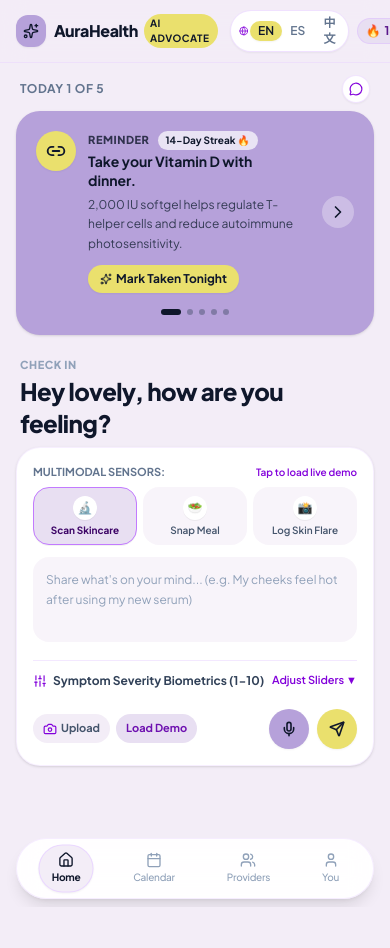
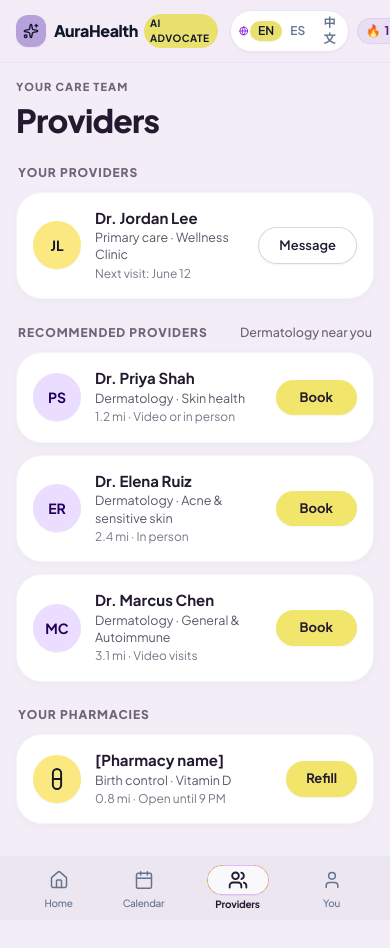
Before and after one commit to ashisin17/sheila, a React (Vite) app: page / in a window 390 px wide. Shown: the top 948 px of the page. Built offline with nearby package versions, Linux system fonts and the light colour scheme.

Commit message:
feat(providers): redesign Providers page to match care team & pharmacy specifications

```diff
--- a/src/App.tsx
+++ b/src/App.tsx
@@ -28,7 +28,7 @@ import { Sparkles, Wifi, Battery, Signal } from 'lucide-react';
 
 export default function App() {
   // Navigation & Preferences
-  const [activeTab, setActiveTab] = useState<TabType>('home');
+  const [activeTab, setActiveTab] = useState<TabType>('providers');
   const [language, setLanguage] = useState<Language>('en');
   const [viewMode, setViewMode] = useState<'simulator' | 'showcase'>('simulator');
 
--- a/src/components/BottomNav.tsx
+++ b/src/components/BottomNav.tsx
@@ -18,52 +18,63 @@ export const BottomNav: React.FC<BottomNavProps> = ({
 }) => {
   const t = TRANSLATIONS[language].tabs;
 
-  const tabs: Array<{ id: TabType; label: string; icon: React.ReactNode }> = [
+  const tabs: Array<{ id: TabType; label: string; icon: React.ComponentType<{ className?: string }> }> = [
     {
       id: 'home',
       label: t.home,
-      icon: <Home className="w-4 h-4" />,
+      icon: Home,
     },
     {
       id: 'calendar',
       label: t.calendar,
-      icon: <Calendar className="w-4 h-4" />,
+      icon: Calendar,
     },
     {
       id: 'providers',
       label: t.providers,
-      icon: <Users className="w-4 h-4" />,
+      icon: Users,
     },
     {
       id: 'you',
       label: t.you,
-      icon: <User className="w-4 h-4" />,
+      icon: User,
     },
   ];
 
   return (
-    <div className="w-full pb-2 pt-1 px-4">
-      <nav className="bg-white/95 backdrop-blur-md rounded-full shadow-lg border border-purple-100/80 px-2 py-1.5 flex items-center justify-around">
+    <nav className="w-full bg-[#ECE6F0] border-t border-slate-200/60 px-4 py-2 flex items-center justify-around">
       {tabs.map((tab) => {
         const isActive = activeTab === tab.id;
+        const IconComponent = tab.icon;
         return (
           <button
             key={tab.id}
             onClick={() => onTabChange(tab.id)}
-              className={`flex flex-col items-center justify-center py-1.5 px-3 rounded-full transition-all duration-200 ${
+            className="flex flex-col items-center justify-center transition-all group cursor-pointer"
+          >
+            <div
+              className={`flex items-center justify-center transition-all duration-150 ${
                 isActive
-                  ? 'bg-[#F3EDF7] text-slate-900 border border-purple-200/90 shadow-xs scale-102 font-bold'
-                  : 'text-slate-400 hover:text-slate-600 font-medium'
+                  ? 'border border-purple-300/90 rounded-full px-5 py-1 bg-white/70 shadow-2xs'
+                  : 'px-3 py-1'
               }`}
             >
-              <div className={`${isActive ? 'text-slate-900' : 'text-slate-400'}`}>
-                {tab.icon}
+              <IconComponent
+                className={`w-5 h-5 transition-colors ${
+                  isActive ? 'text-[#231A2F] stroke-[2.2]' : 'text-slate-500 hover:text-slate-800 stroke-[1.8]'
+                }`}
+              />
             </div>
-              <span className="text-[10px] mt-0.5 tracking-tight">{tab.label}</span>
+            <span
+              className={`text-[10px] mt-0.5 tracking-tight ${
+                isActive ? 'font-bold text-[#231A2F]' : 'font-medium text-slate-500'
+              }`}
+            >
+              {tab.label}
+            </span>
           </button>
         );
       })}
     </nav>
-    </div>
   );
 };
--- a/src/components/ProvidersTab.tsx
+++ b/src/components/ProvidersTab.tsx
@@ -1,29 +1,13 @@
 import React, { useState } from 'react';
-import {
-  Search,
-  SlidersHorizontal,
-  ShieldAlert,
-  FileCheck,
-  CheckCircle2,
-  Calendar,
-  Sparkles,
-  DollarSign,
-  ArrowUpRight,
-  Upload,
-  FileText,
-  BadgeDollarSign,
-  Building,
-  HeartHandshake,
-} from 'lucide-react';
+import { Pill, CheckCircle2, X } from 'lucide-react';
 import { Provider, Language, BillAuditResult } from '../types';
-import { INITIAL_PROVIDERS, DEMO_ASSETS, TRANSLATIONS } from '../data/initialData';
-import { auditBillApi } from '../services/api';
+import { INITIAL_PROVIDERS } from '../data/initialData';
 
 interface ProvidersTabProps {
   language: Language;
   onOpenBookingModal: (provider: Provider) => void;
   onOpenSoapModal: () => void;
-  onOpenBillAuditModal: (audit: BillAuditResult) => void;
+  onOpenBillAuditModal?: (audit: BillAuditResult) => void;
   selectedCptFilter?: string;
   onClearCptFilter?: () => void;
 }
@@ -36,339 +20,210 @@ export const ProvidersTab: React.FC<ProvidersTabProps> = ({
   selectedCptFilter,
   onClearCptFilter,
 }) => {
-  const t = TRANSLATIONS[language].providers;
+  // Pharmacy refill state
+  const [refillSuccess, setRefillSuccess] = useState(false);
+  const [pharmacyName, setPharmacyName] = useState('[Pharmacy name]');
+  const [isEditingPharmacy, setIsEditingPharmacy] = useState(false);
 
-  // Search & Filter state
-  const [searchQuery, setSearchQuery] = useState('');
-  const [selectedPriceTier, setSelectedPriceTier] = useState<string>('all');
-  const [slidingScaleOnly, setSlidingScaleOnly] = useState<boolean>(false);
-  const [selectedLanguage, setSelectedLanguage] = useState<string>('all');
+  // Providers data
+  const primaryDoctor = INITIAL_PROVIDERS.find((p) => p.isPrimary) || INITIAL_PROVIDERS[0];
+  const recommendedDoctors = INITIAL_PROVIDERS.filter((p) => !p.isPrimary);
 
-  // Medical Bill Audit state
-  const [isAuditingBill, setIsAuditingBill] = useState(false);
-
-  // Filter providers
-  const primaryProvider = INITIAL_PROVIDERS.find((p) => p.isPrimary);
-  const specialists = INITIAL_PROVIDERS.filter((p) => !p.isPrimary);
-
-  const filteredSpecialists = specialists.filter((p) => {
-    // Search
-    if (searchQuery) {
-      const q = searchQuery.toLowerCase();
-      const match =
-        p.name.toLowerCase().includes(q) ||
-        p.specialty.toLowerCase().includes(q) ||
-        p.subspecialty.toLowerCase().includes(q) ||
-        p.facility.toLowerCase().includes(q);
-      if (!match) return false;
-    }
-
-    // Price tier
-    if (selectedPriceTier !== 'all' && p.priceTier !== selectedPriceTier) {
-      return false;
-    }
-
-    // Sliding scale
-    if (slidingScaleOnly && !p.slidingScale) {
-      return false;
-    }
-
-    // Language
-    if (selectedLanguage !== 'all') {
-      const target =
-        selectedLanguage === 'es' ? 'Español' : selectedLanguage === 'zh' ? 'Mandarin' : 'English';
-      if (!p.languages.includes(target)) return false;
-    }
-
-    return true;
-  });
-
-  // Handle Bill Audit
-  const handleRunBillAudit = async (useDemo = true) => {
-    setIsAuditingBill(true);
-    try {
-      const billText = useDemo
-        ? 'Dermatology consultation and ANA/CRP lab blood panel bill dated May 28, 2025. Total amount billed: $640.00 for Account #ACC-849201-DERM at Metro Specialty Health & Pathology Partners. Line items: CPT 99204 $380, CPT 86038 ANA $185, CPT 86140 CRP $75.'
-        : 'Medical bill upload for review against CMS fair market prices.';
-
-      const auditData = await auditBillApi({
-        billText,
-        billImageBase64: useDemo ? DEMO_ASSETS.medicalBill : undefined,
-        language,
-      });
-
-      onOpenBillAuditModal(auditData);
-    } catch (err) {
-      console.error(err);
-    } finally {
-      setIsAuditingBill(false);
-    }
+  const handleRefillClick = () => {
+    setRefillSuccess(true);
+    setTimeout(() => {
+      setRefillSuccess(false);
+    }, 4500);
   };
 
   return (
-    <div className="space-y-4 px-4 py-3">
-      {/* 1. Header */}
-      <div className="px-1">
-        <span className="text-[11px] font-extrabold uppercase tracking-wider text-slate-400">
-          {t.careTeam}
+    <div className="space-y-6 px-4 pt-4 pb-8 max-w-[420px] mx-auto text-slate-900">
+      {/* 1. TOP HEADER */}
+      <div className="space-y-1">
+        <span className="text-[11px] font-extrabold tracking-[0.1em] text-[#6E6377] uppercase block">
+          YOUR CARE TEAM
         </span>
-        <h2 className="text-2xl font-black tracking-tight text-slate-900">
-          {t.title}
-        </h2>
+        <h1 className="text-[32px] font-black text-[#231A2F] tracking-tight leading-tight">
+          Providers
+        </h1>
       </div>
 
-      {/* 2. Search Bar matching mockup */}
-      <div className="relative">
-        <div className="absolute inset-y-0 left-0 pl-3.5 flex items-center pointer-events-none text-slate-400">
-          <Search className="w-4 h-4" />
-        </div>
-        <input
-          type="text"
-          value={searchQuery}
-          onChange={(e) => setSearchQuery(e.target.value)}
-          placeholder={t.searchPlaceholder}
-          className="w-full bg-white rounded-full py-2.5 pl-10 pr-4 text-xs text-slate-800 placeholder:text-slate-400 shadow-sm border border-purple-100/80 focus:border-purple-300 outline-none transition font-medium"
-        />
-      </div>
-
-      {/* Active CPT Code Referral Banner (from SOAP note) */}
+      {/* Referral filter indicator if navigated from SOAP note */}
       {selectedCptFilter && (
         <div className="bg-[#EAE06D] rounded-2xl p-2.5 text-xs text-slate-900 flex items-center justify-between font-bold shadow-xs">
-          <div className="flex items-center gap-1.5">
-            <Sparkles className="w-4 h-4 text-slate-900" />
-            <span>Filtering for {selectedCptFilter} from your SOAP Memo</span>
-          </div>
+          <span>Focusing on {selectedCptFilter} from your SOAP Memo</span>
           {onClearCptFilter && (
             <button
               onClick={onClearCptFilter}
               className="text-[10px] bg-white px-2 py-0.5 rounded-full text-slate-800 hover:bg-slate-100"
             >
-              Clear Filter
+              Clear
             </button>
           )}
         </div>
       )}
 
-      {/* 3. Hotel-Style Price & Access Filter Pills */}
-      <div className="space-y-1.5">
-        <div className="flex items-center gap-1.5 overflow-x-auto pb-1 text-[11px] font-semibold scrollbar-none">
-          {/* Price Tier Filter */}
-          <div className="flex items-center bg-white rounded-full p-0.5 border border-purple-200/80 shadow-2xs shrink-0">
-            <button
-              onClick={() => setSelectedPriceTier('all')}
-              className={`px-2.5 py-1 rounded-full transition ${
-                selectedPriceTier === 'all'
-                  ? 'bg-[#B6A1DA] text-slate-900 font-bold'
-                  : 'text-slate-600 hover:text-slate-900'
-              }`}
-            >
-              All Prices
-            </button>
-            <button
-              onClick={() => setSelectedPriceTier('$')}
-              className={`px-2 py-1 rounded-full transition ${
-                selectedPriceTier === '$'
-                  ? 'bg-[#EAE06D] text-slate-900 font-bold'
-                  : 'text-slate-600 hover:text-slate-900'
-              }`}
-              title="Low Cash Tier (<$50)"
-            >
-              $ Low
-            </button>
-            <button
-              onClick={() => setSelectedPriceTier('$$')}
-              className={`px-2 py-1 rounded-full transition ${
-                selectedPriceTier === '$$'
-                  ? 'bg-[#EAE06D] text-slate-900 font-bold'
-                  : 'text-slate-600 hover:text-slate-900'
-              }`}
-              title="Medium Tier ($50-$200)"
-            >
-              $$ Med
-            </button>
-            <button
-              onClick={() => setSelectedPriceTier('$$$')}
-              className={`px-2 py-1 rounded-full transition ${
-                selectedPriceTier === '$$$'
-                  ? 'bg-[#EAE06D] text-slate-900 font-bold'
-                  : 'text-slate-600 hover:text-slate-900'
-              }`}
-              title="Specialty / Hospital Tier ($200+)"
-            >
-              $$$ High
-            </button>
+      {/* 2. SECTION: YOUR PROVIDERS */}
+      <div className="space-y-2.5">
+        <h2 className="text-[12px] font-extrabold tracking-[0.08em] text-[#6E6377] uppercase px-0.5">
+          YOUR PROVIDERS
+        </h2>
+
+        {/* Primary Doctor Card (Dr. Jordan Lee) */}
+        <div className="bg-white rounded-[26px] p-4 flex items-center justify-between shadow-[0_2px_8px_rgba(0,0,0,0.03)] border border-slate-100/80">
+          <div className="flex items-center gap-3.5">
+            {/* Avatar Circle with Initials JL */}
+            <div className="w-12 h-12 rounded-full bg-[#FCE881] flex items-center justify-center font-bold text-slate-900 text-sm shrink-0 shadow-2xs">
+              {primaryDoctor.initials}
             </div>
 
-          {/* Sliding Scale Toggle */}
-          <button
-            onClick={() => setSlidingScaleOnly(!slidingScaleOnly)}
-            className={`px-3 py-1 rounded-full border shrink-0 transition flex items-center gap-1 ${
-              slidingScaleOnly
-                ? 'bg-emerald-100 text-emerald-900 border-emerald-300 font-bold shadow-2xs'
-                : 'bg-white text-slate-600 border-purple-200/80 hover:bg-slate-50'
-            }`}
-          >
-            <HeartHandshake className="w-3 h-3 text-emerald-700" />
-            <span>{t.filterSliding}</span>
-          </button>
-
-          {/* Language Spoken */}
-          <select
-            value={selectedLanguage}
-            onChange={(e) => setSelectedLanguage(e.target.value)}
-            className="bg-white text-slate-700 text-[11px] font-semibold border border-purple-200/80 rounded-full px-2.5 py-1 outline-none shadow-2xs shrink-0 cursor-pointer"
-          >
-            <option value="all">Languages: All</option>
-            <option value="en">English</option>
-            <option value="es">Español</option>
-            <option value="zh">Mandarin (中文)</option>
-          </select>
-        </div>
-      </div>
-
-      {/* 4. "YOUR PROVIDER" Section */}
-      {primaryProvider && (
-        <div className="space-y-1.5">
-          <span className="text-[11px] font-extrabold uppercase tracking-wider text-slate-400 px-1">
-            {t.yourProvider}
-          </span>
-          <div className="bg-white rounded-3xl p-4 shadow-sm border border-purple-100/70 flex items-center justify-between gap-3">
-            <div className="flex items-center gap-3">
-              {/* Avatar JL in yellow circle */}
-              <div
-                style={{ backgroundColor: primaryProvider.avatarBg }}
-                className="w-11 h-11 rounded-full flex items-center justify-center font-black text-sm text-slate-900 shadow-xs shrink-0"
-              >
-                {primaryProvider.initials}
-              </div>
             <div>
-                <h4 className="font-extrabold text-sm text-slate-900 leading-tight">
-                  {primaryProvider.name}
-                </h4>
-                <p className="text-[11px] text-slate-500 font-medium">
-                  {primaryProvider.specialty} · {primaryProvider.subspecialty}
+              <h3 className="text-[15px] font-bold text-[#231A2F] leading-tight">
+                {primaryDoctor.name}
+              </h3>
+              <p className="text-[12.5px] text-[#5D5566] font-normal mt-0.5 leading-snug">
+                {primaryDoctor.specialty} · {primaryDoctor.subspecialty}
               </p>
-                <p className="text-[10px] text-purple-800 font-bold mt-0.5">
-                  Next visit: {primaryProvider.nextVisit}
+              <p className="text-[12px] text-[#7E7487] font-normal mt-0.5 leading-snug">
+                Next visit: {primaryDoctor.nextVisit || 'June 12'}
               </p>
             </div>
           </div>
 
+          {/* Message Button */}
           <button
             onClick={onOpenSoapModal}
-              className="bg-white hover:bg-purple-50 text-slate-800 text-xs font-bold px-3.5 py-1.5 rounded-full border border-slate-300 shadow-xs transition"
+            className="rounded-full border border-slate-300/90 bg-white hover:bg-slate-50 text-[#231A2F] font-semibold text-[13px] px-5 py-2 transition-all active:scale-95 shadow-xs shrink-0"
           >
-              {t.messageBtn}
+            Message
           </button>
         </div>
       </div>
-      )}
 
-      {/* 5. "DERMATOLOGISTS NEAR YOU" Section */}
-      <div className="space-y-2">
-        <div className="flex items-center justify-between px-1">
-          <span className="text-[11px] font-extrabold uppercase tracking-wider text-slate-400">
-            {t.dermatologistsNearYou}
-          </span>
-          <span className="text-xs font-bold text-slate-400">
-            {filteredSpecialists.length} {t.found}
+      {/* 3. SECTION: RECOMMENDED PROVIDERS */}
+      <div className="space-y-2.5">
+        <div className="flex items-baseline justify-between px-0.5">
+          <h2 className="text-[12px] font-extrabold tracking-[0.08em] text-[#6E6377] uppercase">
+            RECOMMENDED PROVIDERS
+          </h2>
+          <span className="text-[12.5px] font-medium text-[#6E6377]">
+            Dermatology near you
           </span>
         </div>
 
-        {/* List of Dermatologists */}
-        <div className="space-y-2.5">
-          {filteredSpecialists.map((doc) => (
+        {/* List of recommended dermatologists */}
+        <div className="space-y-3">
+          {recommendedDoctors.map((doc) => (
             <div
               key={doc.id}
-              className="bg-white rounded-3xl p-4 shadow-sm border border-purple-100/70 space-y-2.5 hover:border-purple-200 transition"
+              className="bg-white rounded-[26px] p-4 flex items-center justify-between shadow-[0_2px_8px_rgba(0,0,0,0.03)] border border-slate-100/80 transition-shadow hover:shadow-sm"
             >
-              <div className="flex items-center justify-between gap-3">
-                <div className="flex items-center gap-3">
-                  {/* Avatar Circle in soft purple */}
-                  <div
-                    style={{ backgroundColor: doc.avatarBg }}
-                    className="w-11 h-11 rounded-full flex items-center justify-center font-black text-sm text-purple-950 shadow-xs shrink-0"
-                  >
+              <div className="flex items-center gap-3.5">
+                {/* Purple Avatar Circle */}
+                <div className="w-12 h-12 rounded-full bg-[#EADDFF] flex items-center justify-center font-bold text-[#21005D] text-sm shrink-0 shadow-2xs">
                   {doc.initials}
                 </div>
+
                 <div>
-                    <h4 className="font-extrabold text-sm text-slate-900 leading-tight">
+                  <h3 className="text-[15px] font-bold text-[#231A2F] leading-tight">
                     {doc.name}
-                    </h4>
-                    <p className="text-[11px] text-slate-500 font-medium">
+                  </h3>
+                  <p className="text-[12.5px] text-[#5D5566] font-normal mt-0.5 leading-snug">
                     {doc.specialty} · {doc.subspecialty}
                   </p>
-                    <p className="text-[10px] text-slate-400 font-medium">
+                  <p className="text-[12px] text-[#7E7487] font-normal mt-0.5 leading-snug">
                     {doc.distance} · {doc.visitType}
                   </p>
                 </div>
               </div>
 
-                {/* Yellow "Book" button matching mockup */}
+              {/* Book Button */}
               <button
                 onClick={() => onOpenBookingModal(doc)}
-                  className="bg-[#EAE06D] hover:bg-yellow-300 text-slate-900 text-xs font-extrabold px-4 py-2 rounded-full shadow-xs transition active:scale-95"
+                className="rounded-full bg-[#F1E56B] hover:bg-[#E5D95C] text-[#231A2F] font-bold text-[13px] px-6 py-2 transition-all active:scale-95 shadow-xs shrink-0"
               >
-                  {t.bookBtn}
+                Book
               </button>
-              </div>
-
-              {/* CMS Hospital Price Transparency Badge */}
-              <div className="bg-[#F3EDF7] rounded-2xl p-2.5 border border-purple-200/80 flex items-start gap-2">
-                <BadgeDollarSign className="w-3.5 h-3.5 text-purple-800 shrink-0 mt-0.5" />
-                <div className="text-[11px] leading-relaxed text-slate-800 font-medium">
-                  {doc.cmsBadge}
-                </div>
-              </div>
             </div>
           ))}
         </div>
       </div>
 
-      {/* 6. "Got a Surprise Medical Bill or Denial?" Action Card */}
-      <div className="bg-[#B6A1DA] rounded-3xl p-5 text-slate-900 shadow-sm space-y-3">
-        <div className="flex items-start justify-between gap-3">
-          <div className="w-10 h-10 rounded-2xl bg-[#EAE06D] flex items-center justify-center text-slate-900 shrink-0 shadow-xs">
-            <ShieldAlert className="w-5 h-5 stroke-[2.2]" />
+      {/* 4. SECTION: YOUR PHARMACIES */}
+      <div className="space-y-2.5">
+        <h2 className="text-[12px] font-extrabold tracking-[0.08em] text-[#6E6377] uppercase px-0.5">
+          YOUR PHARMACIES
+        </h2>
+
+        {/* Pharmacy Card */}
+        <div className="bg-white rounded-[26px] p-4 flex items-center justify-between shadow-[0_2px_8px_rgba(0,0,0,0.03)] border border-slate-100/80">
+          <div className="flex items-center gap-3.5">
+            {/* Yellow Avatar Circle with Capsule Pill Icon */}
+            <div className="w-12 h-12 rounded-full bg-[#FCE881] flex items-center justify-center text-slate-800 shrink-0 shadow-2xs">
+              <Pill className="w-5 h-5 -rotate-45 text-slate-900" strokeWidth={2.3} />
             </div>
-          <div className="flex-1">
-            <span className="text-[10px] font-extrabold uppercase tracking-wider text-slate-900/80 block">
-              Patient Bill Defender & Price Transparency
-            </span>
-            <h3 className="font-extrabold text-base text-slate-900 leading-snug">
-              {t.billCardTitle}
+
+            <div>
+              {isEditingPharmacy ? (
+                <div className="flex items-center gap-1.5">
+                  <input
+                    type="text"
+                    value={pharmacyName}
+                    onChange={(e) => setPharmacyName(e.target.value)}
+                    onBlur={() => setIsEditingPharmacy(false)}
+                    autoFocus
+                    className="text-[15px] font-bold text-[#231A2F] border-b border-purple-400 outline-none w-36"
+                  />
+                  <button
+                    onClick={() => setIsEditingPharmacy(false)}
+                    className="text-xs text-purple-700 font-bold"
+                  >
+                    Done
+                  </button>
+                </div>
+              ) : (
+                <h3
+                  onClick={() => setIsEditingPharmacy(true)}
+                  className="text-[15px] font-bold text-[#231A2F] leading-tight cursor-pointer hover:underline"
+                  title="Click to rename pharmacy"
+                >
+                  {pharmacyName}
                 </h3>
-            <p className="text-xs text-slate-800/90 mt-1 leading-relaxed">
-              {t.billCardSubtitle}
+              )}
+              <p className="text-[12.5px] text-[#5D5566] font-normal mt-0.5 leading-snug">
+                Birth control · Vitamin D
+              </p>
+              <p className="text-[12px] text-[#7E7487] font-normal mt-0.5 leading-snug">
+                0.8 mi · Open until 9 PM
               </p>
             </div>
           </div>
 
-        {/* Action Buttons for Bill Audit */}
-        <div className="grid grid-cols-1 sm:grid-cols-2 gap-2 pt-1">
+          {/* Refill Button */}
           <button
-            onClick={() => handleRunBillAudit(true)}
-            disabled={isAuditingBill}
-            className="bg-[#EAE06D] hover:bg-yellow-300 text-slate-900 text-xs font-extrabold py-2.5 px-3 rounded-2xl shadow-xs transition flex items-center justify-center gap-1.5 active:scale-95 disabled:opacity-50"
+            onClick={handleRefillClick}
+            className="rounded-full bg-[#F1E56B] hover:bg-[#E5D95C] text-[#231A2F] font-bold text-[13px] px-5 py-2 transition-all active:scale-95 shadow-xs shrink-0"
           >
-            {isAuditingBill ? (
-              <Sparkles className="w-3.5 h-3.5 animate-spin" />
-            ) : (
-              <FileCheck className="w-3.5 h-3.5" />
-            )}
-            <span>{t.demoBillBtn}</span>
-          </button>
-
-          <button
-            onClick={() => handleRunBillAudit(false)}
-            disabled={isAuditingBill}
-            className="bg-white/90 hover:bg-white text-slate-900 text-xs font-bold py-2.5 px-3 rounded-2xl shadow-xs transition flex items-center justify-center gap-1.5 active:scale-95"
-          >
-            <Upload className="w-3.5 h-3.5 text-purple-700" />
-            <span>Upload Bill Photo / EOB</span>
+            Refill
           </button>
         </div>
       </div>
+
+      {/* Refill Confirmation Banner */}
+      {refillSuccess && (
+        <div className="bg-emerald-50 border border-emerald-200 text-emerald-900 rounded-2xl p-3 flex items-center justify-between text-xs font-semibold shadow-sm animate-fade-in">
+          <div className="flex items-center gap-2">
+            <CheckCircle2 className="w-4 h-4 text-emerald-600 shrink-0" />
+            <span>Refill requested for Birth control & Vitamin D! Ready by 4:00 PM.</span>
+          </div>
+          <button
+            onClick={() => setRefillSuccess(false)}
+            className="text-emerald-700 hover:text-emerald-900 p-1"
+          >
+            <X className="w-3.5 h-3.5" />
+          </button>
+        </div>
+      )}
     </div>
   );
 };
```
Lines whose indentation alone changed are shown as unchanged.
